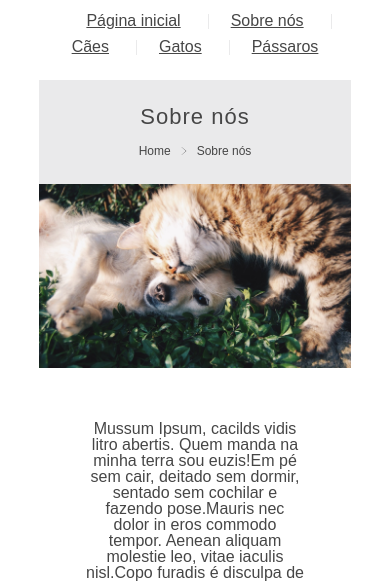
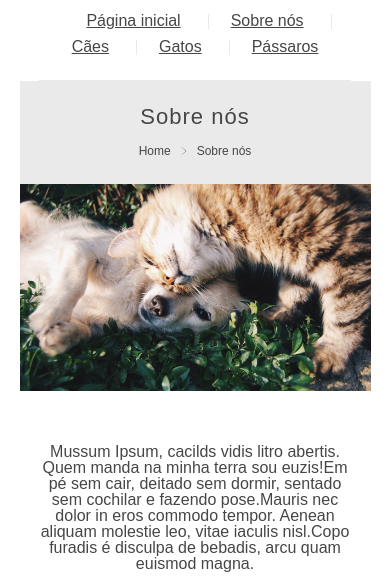
Before and after one commit to LuisLimaIt/projeto-sass, a plain HTML site: page about.html in a window 390 px wide. Shown: the part 233-814 px from the top of the page. Drawn offline with Linux system fonts and the light colour scheme.

Commit message:
Ajuste no layout - Responsividade

```diff
--- a/scss/style.scss
+++ b/scss/style.scss
@@ -25,7 +25,7 @@ $img-width: 45%;
     @media(max-width: 767.98px) { @content; }
 }
 
-@mixin for-table-only {
+@mixin for-tablet-only {
     @media(min-width: 768px) and (max-width: 1199.98px) { @content; }
 }
 
@@ -294,6 +294,10 @@ $img-width: 45%;
     margin: 0 auto 40px;
     font-family: Arial, Helvetica, sans-serif;
 
+    @include for-phone-only{
+        width: 90%;
+    }
+
     &__title {
         background-color: $light-gray;
         text-align: center;
@@ -342,6 +346,14 @@ $img-width: 45%;
         margin: 30px auto;
         text-align: center;
         font-size: 16px;
+
+        @include for-phone-only{
+            width: 90%;
+        }
+
+        @include for-tablet-only(){
+            width: 80%;
+        }
     }
 
     &__split {
@@ -353,10 +365,18 @@ $img-width: 45%;
 
     &__img-description {
         width: $img-width;
+
+        @include for-phone-only{
+            width: 80%;
+        }
     }
 
     &__txt {
         width: calc(100% - #{$img-width});
+
+        @include for-phone-only{
+            width: 90%;
+        }
     }
 
     &__p {
@@ -367,6 +387,9 @@ $img-width: 45%;
 }
 
 .article {
+    @include for-phone-only{
+        width: 90%;
+    }
     width: 80%;
     margin: 0 auto 40px;
     font-family: Arial, Helvetica, sans-serif;
```
Also changed, not shown: css/style.css, 1 other file.
